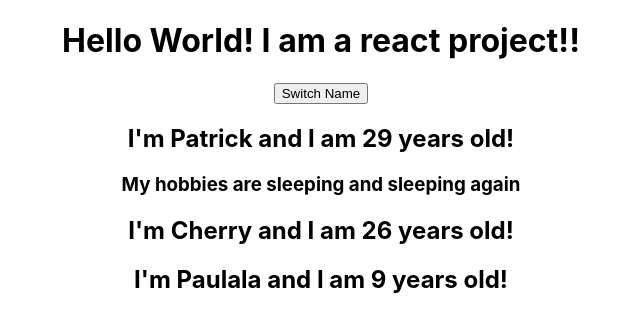
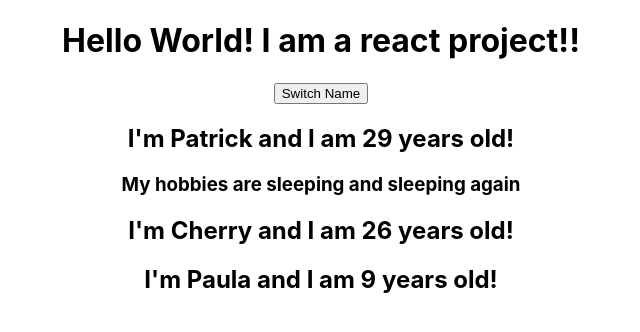
Before and after one commit to patmander007/react-demo, a React (Create React App) app: page / in a window 1280 px wide. Shown: the top 332 px of the page, without its empty margins (319-959 px from the left). Built offline with nearby package versions, Linux system fonts and the light colour scheme.

Commit message:
testing commit

```diff
--- a/src/App.js
+++ b/src/App.js
@@ -16,7 +16,7 @@ class App extends Component {
     persons: [
       { name: "Patrick", age: 29 },
       { name: "Cherry", age: 26 },
-      { name: "Paulala", age: 9 },
+      { name: "Paula", age: 9 },
     ],
   };
 
@@ -30,7 +30,7 @@ class App extends Component {
         persons: [
           { name: "Cherry", age: 26 },
           { name: "Patrick", age: 29 },
-          { name: "Paulala", age: 9 },
+          { name: "Paula", age: 9 },
         ],
       });
     } else {
```
